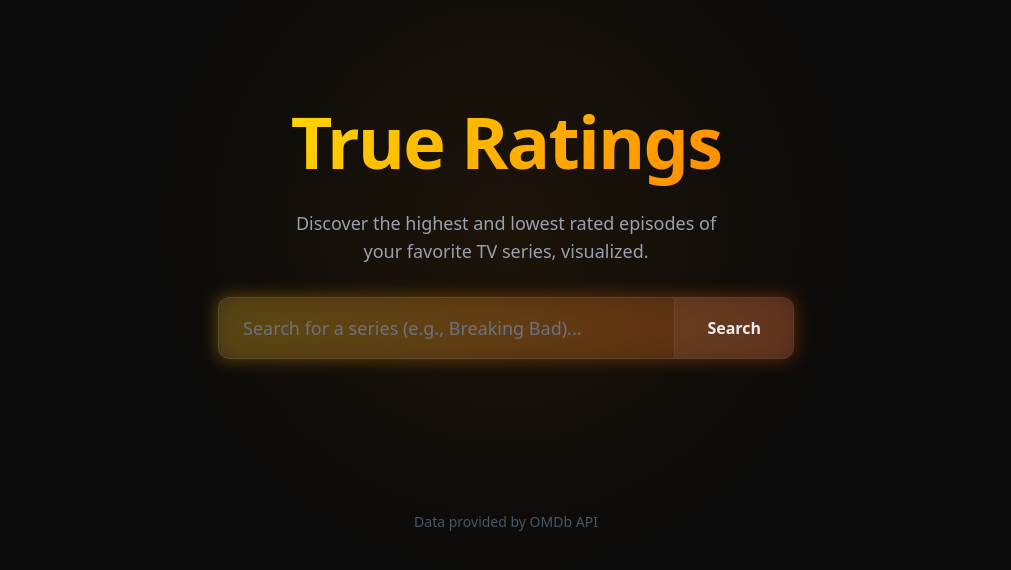
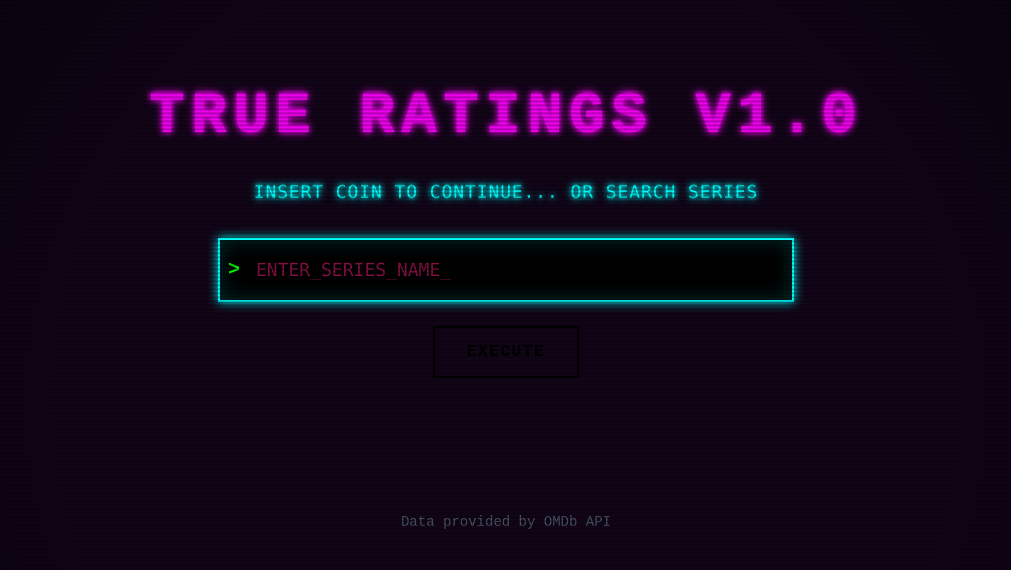
Before and after one commit to Aryan447/true-ratings, a Next.js app: page / in a window 1280 px wide. Shown: the top 570 px of the page, without its empty margins (134-1145 px from the left). Built offline with nearby package versions, Linux system fonts and the light colour scheme.

Commit message:
Implement Retro Cinema UI with CRT effects

```diff
--- a/app/components/RatingChart.tsx
+++ b/app/components/RatingChart.tsx
@@ -7,8 +7,7 @@ import {
     YAxis,
     CartesianGrid,
     Tooltip,
-    ResponsiveContainer,
-    ReferenceLine
+    ResponsiveContainer
 } from "recharts";
 
 interface Episode {
@@ -45,44 +44,46 @@ export default function RatingChart({ seasons }: RatingChartProps) {
     if (data.length === 0) return null;
 
     return (
-        <div className="glass rounded-xl p-6 mb-12 w-full max-w-6xl mx-auto h-[400px]">
-            <h3 className="text-xl font-bold mb-6 text-white border-b border-white/10 pb-2">
-                Rating Trend
+        <div className="retro-box p-6 mb-12 w-full max-w-6xl mx-auto h-[400px] bg-black border-2 border-[var(--neon-green)] shadow-[0_0_15px_rgba(0,255,0,0.2)]">
+            <h3 className="text-xl font-bold mb-6 text-[var(--neon-green)] border-b border-[var(--neon-green)] pb-2 font-mono uppercase tracking-widest flex justify-between">
+                <span>OSCILLOSCOPE_READING</span>
+                <span className="animate-pulse">● LIVE</span>
             </h3>
             <ResponsiveContainer width="100%" height="90%">
                 <LineChart data={data}>
-                    <CartesianGrid strokeDasharray="3 3" stroke="rgba(255,255,255,0.1)" />
+                    <CartesianGrid strokeDasharray="3 3" stroke="#003300" />
                     <XAxis
                         dataKey="name"
-                        hide={true} // Hide labels for cleaner look if many episodes
+                        hide={true}
                         interval="preserveStartEnd"
                     />
                     <YAxis
                         domain={['dataMin - 0.5', 'dataMax + 0.5']}
-                        stroke="rgba(255,255,255,0.5)"
+                        stroke="#00ff00"
                         fontSize={12}
+                        tick={{ fill: '#00ff00', fontFamily: 'monospace' }}
+                        tickLine={{ stroke: '#00ff00' }}
                     />
                     <Tooltip
-                        contentStyle={{ backgroundColor: '#000', border: '1px solid rgba(255,255,255,0.2)', borderRadius: '8px' }}
-                        itemStyle={{ color: '#fbbf24' }}
-                        labelStyle={{ color: '#9ca3af', marginBottom: '0.25rem' }}
+                        contentStyle={{
+                            backgroundColor: '#000',
+                            border: '1px solid #00ff00',
+                            fontFamily: 'monospace',
+                            color: '#00ff00'
+                        }}
+                        itemStyle={{ color: '#00ff00' }}
+                        labelStyle={{ color: '#00cc00', marginBottom: '0.25rem' }}
+                        cursor={{ stroke: '#00ff00', strokeWidth: 1 }}
                     />
                     <Line
-                        type="monotone"
+                        type="step"
                         dataKey="rating"
-                        stroke="url(#gradientStroke)"
-                        strokeWidth={3}
-                        dot={{ r: 2, fill: '#fbbf24', strokeWidth: 0 }}
-                        activeDot={{ r: 6, fill: '#fff' }}
-                        animationDuration={1500}
+                        stroke="#00ff00"
+                        strokeWidth={2}
+                        dot={false}
+                        activeDot={{ r: 4, fill: '#00ff00' }}
+                        animationDuration={500}
                     />
-                    <defs>
-                        <linearGradient id="gradientStroke" x1="0" y1="0" x2="1" y2="0">
-                            <stop offset="0%" stopColor="#ef4444" />
-                            <stop offset="50%" stopColor="#eab308" />
-                            <stop offset="100%" stopColor="#22c55e" />
-                        </linearGradient>
-                    </defs>
                 </LineChart>
             </ResponsiveContainer>
         </div>
--- a/app/components/SearchHero.tsx
+++ b/app/components/SearchHero.tsx
@@ -15,32 +15,34 @@ export default function SearchHero({ onSearch, loading }: SearchHeroProps) {
 
   return (
     <div className="flex flex-col items-center justify-center min-h-[50vh] text-center px-4 w-full">
-      <h1 className="text-5xl md:text-7xl font-bold mb-8 tracking-tight">
-        <span className="text-gradient">True Ratings</span>
+      <h1 className="text-4xl md:text-6xl font-bold mb-8 tracking-widest uppercase text-retro flicker-animation">
+        TRUE RATINGS v1.0
       </h1>
-      <p className="text-gray-400 mb-8 text-lg max-w-md">
-        Discover the highest and lowest rated episodes of your favorite TV series, visualized.
+      <p className="text-retro-cyan mb-8 text-lg font-mono tracking-wider">
+        INSERT COIN TO CONTINUE... OR SEARCH SERIES
       </p>
 
       <div className="relative w-full max-w-xl group">
-        <div className="absolute -inset-0.5 bg-gradient-to-r from-yellow-500 to-orange-600 rounded-xl blur opacity-30 group-hover:opacity-60 transition duration-500" />
-        <div className="relative flex glass rounded-xl overflow-hidden">
+        <div className="retro-box p-2">
+          <div className="flex items-center gap-2">
+            <span className="text-neon-pink text-xl font-bold">{">"}</span>
             <input
-            className="w-full bg-transparent px-6 py-4 outline-none text-lg placeholder-gray-500"
-            placeholder="Search for a series (e.g., Breaking Bad)..."
+              className="w-full bg-transparent p-2 outline-none text-lg text-neon-pink font-mono placeholder-pink-900 border-none focus:ring-0"
+              placeholder="ENTER_SERIES_NAME_"
               value={value}
-            onChange={(e) => setValue(e.target.value)}
+              onChange={(e) => setValue(e.target.value.toUpperCase())}
               onKeyDown={(e) => e.key === "Enter" && handleSearch()}
               autoFocus
             />
+          </div>
+        </div>
         <button
           onClick={handleSearch}
           disabled={loading}
-            className="px-8 font-semibold bg-white/5 hover:bg-white/10 transition-colors border-l border-white/5 disabled:opacity-50"
+          className="mt-6 px-8 py-3 bg-neon-cyan text-black font-bold tracking-widest hover:bg-white hover:text-black hover:shadow-[0_0_15px_#00ffff] transition-all border-2 border-neon-cyan uppercase"
         >
-           {loading ? "..." : "Search"}
+          {loading ? "LOADING..." : "EXECUTE"}
         </button>
-        </div>
       </div>
     </div>
   );
--- a/app/globals.css
+++ b/app/globals.css
@@ -1,70 +1,202 @@
 @import "tailwindcss";
 
 :root {
-  --background: #0a0a0a;
-  --foreground: #ededed;
-  --card-bg: rgba(255, 255, 255, 0.05);
-  --card-border: rgba(255, 255, 255, 0.1);
-  --primary-gradient: linear-gradient(135deg, #FFD700 0%, #FF8C00 100%);
-  --glass-bg: rgba(0, 0, 0, 0.6);
+  --background: #120518;
+  --foreground: #00ff00;
+  --neon-pink: #ff00ff;
+  --neon-cyan: #00ffff;
+  --neon-yellow: #ffcc00;
+  --crt-overlay: rgba(18, 16, 16, 0.1);
 }
 
 @theme inline {
   --color-background: var(--background);
   --color-foreground: var(--foreground);
-  --font-sans: var(--font-geist-sans);
-  --font-mono: var(--font-geist-mono);
 }
 
-body {
-  background: var(--background);
-  color: var(--foreground);
-  font-family: var(--font-sans), Arial, Helvetica, sans-serif;
-  min-height: 100vh;
-  position: relative;
-  overflow-x: hidden;
+@layer base {
+  body {
+    background-color: var(--background);
+    color: var(--foreground);
+    font-family: 'Courier New', Courier, monospace;
+    overflow-x: hidden;
+    position: relative;
+  }
+
+  /* CRT Scanline Overlay */
+  body::before {
+    content: " ";
+    display: block;
+    position: fixed;
+    top: 0;
+    left: 0;
+    bottom: 0;
+    right: 0;
+    background: linear-gradient(to bottom,
+        rgba(18, 16, 16, 0) 50%,
+        rgba(0, 0, 0, 0.25) 50%);
+    background-size: 100% 4px;
+    z-index: 9999;
+    pointer-events: none;
+    animation: scanline 10s linear infinite;
+  }
+
+  /* Vignette */
+  body::after {
+    content: " ";
+    display: block;
+    position: fixed;
+    top: 0;
+    left: 0;
+    bottom: 0;
+    right: 0;
+    background: radial-gradient(circle, rgba(0, 0, 0, 0) 60%, rgba(0, 0, 0, 0.6) 100%);
+    z-index: 9998;
+    pointer-events: none;
+  }
 }
 
-/* Background gradient orb effect */
-body::before {
-  content: '';
-  position: absolute;
-  top: -20%;
-  left: 20%;
-  width: 60vw;
-  height: 60vw;
-  background: radial-gradient(circle, rgba(255, 140, 0, 0.08) 0%, rgba(0,0,0,0) 70%);
-  pointer-events: none;
-  z-index: -1;
+@keyframes scanline {
+  0% {
+    background-position: 0 0;
+  }
+
+  100% {
+    background-position: 0 100vh;
+  }
 }
 
-/* Utilities */
-.glass {
-  background: var(--card-bg);
-  backdrop-filter: blur(12px);
-  -webkit-backdrop-filter: blur(12px);
-  border: 1px solid var(--card-border);
+@keyframes flicker {
+  0% {
+    opacity: 0.97;
+  }
+
+  5% {
+    opacity: 0.95;
+  }
+
+  10% {
+    opacity: 0.9;
+  }
+
+  15% {
+    opacity: 0.95;
+  }
+
+  20% {
+    opacity: 0.98;
+  }
+
+  25% {
+    opacity: 0.95;
+  }
+
+  30% {
+    opacity: 0.9;
+  }
+
+  35% {
+    opacity: 0.96;
+  }
+
+  40% {
+    opacity: 0.98;
+  }
+
+  45% {
+    opacity: 0.95;
+  }
+
+  50% {
+    opacity: 0.99;
+  }
+
+  55% {
+    opacity: 0.93;
+  }
+
+  60% {
+    opacity: 0.9;
+  }
+
+  65% {
+    opacity: 0.96;
+  }
+
+  70% {
+    opacity: 1;
+  }
+
+  75% {
+    opacity: 0.97;
+  }
+
+  80% {
+    opacity: 0.92;
+  }
+
+  85% {
+    opacity: 0.96;
+  }
+
+  90% {
+    opacity: 0.9;
+  }
+
+  95% {
+    opacity: 0.97;
+  }
+
+  100% {
+    opacity: 0.95;
+  }
 }
 
-.text-gradient {
-  background: var(--primary-gradient);
-  -webkit-background-clip: text;
-  background-clip: text;
-  color: transparent;
+@keyframes textShadow {
+  0% {
+    text-shadow: 0.4389924193300864px 0 1px rgba(0, 30, 255, 0.5), -0.4389924193300864px 0 1px rgba(255, 0, 80, 0.3), 0 0 3px;
+  }
+
+  5% {
+    text-shadow: 2.7928974010788217px 0 1px rgba(0, 30, 255, 0.5), -2.7928974010788217px 0 1px rgba(255, 0, 80, 0.3), 0 0 3px;
+  }
+
+  /* ... simplified glitch effect ... */
+  100% {
+    text-shadow: 0.4389924193300864px 0 1px rgba(0, 30, 255, 0.5), -0.4389924193300864px 0 1px rgba(255, 0, 80, 0.3), 0 0 3px;
+  }
 }
 
-/* Scrollbar */
-::-webkit-scrollbar {
-  width: 8px;
-  height: 8px;
+.text-retro {
+  color: var(--neon-pink);
+  text-shadow: 0 0 5px var(--neon-pink), 0 0 10px var(--neon-pink);
 }
-::-webkit-scrollbar-track {
+
+.text-retro-cyan {
+  color: var(--neon-cyan);
+  text-shadow: 0 0 5px var(--neon-cyan), 0 0 10px var(--neon-cyan);
+}
+
+.retro-box {
+  background: #000;
+  border: 2px solid var(--neon-cyan);
+  box-shadow: 0 0 10px var(--neon-cyan), inset 0 0 20px rgba(0, 255, 255, 0.2);
+  position: relative;
+}
+
+.retro-input {
   background: #111;
+  border: 2px solid var(--neon-pink);
+  color: var(--neon-pink);
+  font-family: 'Courier New', monospace;
+  box-shadow: 0 0 5px var(--neon-pink);
 }
-::-webkit-scrollbar-thumb {
-  background: #333;
-  border-radius: 4px;
+
+.retro-input:focus {
+  outline: none;
+  box-shadow: 0 0 15px var(--neon-pink);
 }
-::-webkit-scrollbar-thumb:hover {
-  background: #444;
+
+.flicker-animation {
+  animation: flicker 0.15s infinite;
 }
```
Also changed, not shown: app/components/EpisodeGrid.tsx (+24 -25 lines), app/components/SeriesInfo.tsx (+27 -23 lines). Lines whose indentation alone changed are shown as unchanged.
